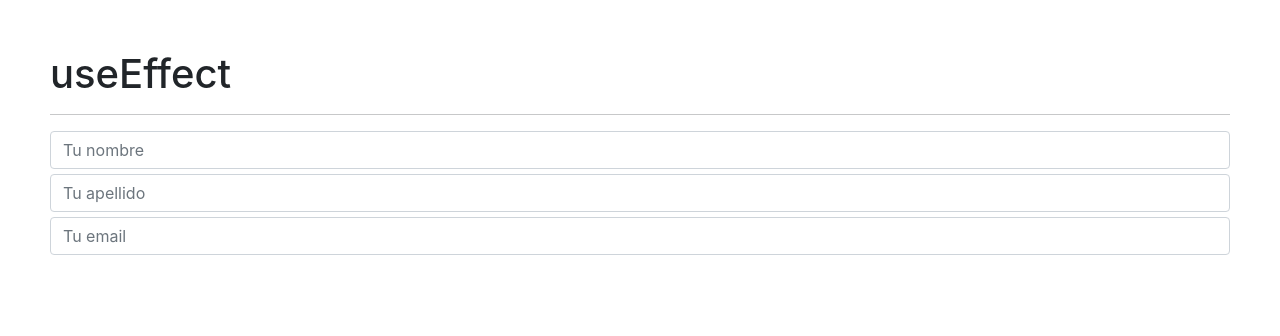
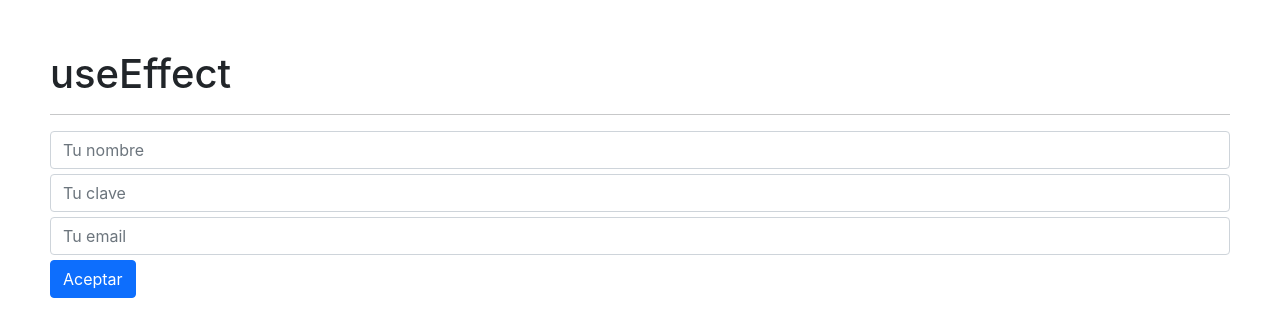
Before and after one commit to ddalairac/course-react, a React (Create React App) app in the folder 05-hook-app/: page / in a window 1280 px wide. Shown: the top 336 px of the page. Built offline with nearby package versions, Linux system fonts and the light colour scheme.

Commit message:
custom hook form

```diff
--- /dev/null
+++ b/05-hook-app/src/components/02-useEffect/FormWithCustomHook.js
@@ -0,0 +1,73 @@
+import React, { useEffect } from 'react'
+import './effects.css';
+import { useForm } from './useForm';
+
+export const FormWithCustomHook = () => {
+
+    const initialFormState = {
+        name: '',
+        password: '',
+        email: '',
+    }
+    const [formState, handleInputChange] = useForm(initialFormState)
+
+    const { name, password, email } = formState
+
+
+    useEffect((() => {
+        // console.log("siempre que cambia formState")
+    }), [formState])
+    useEffect((() => {
+        // console.log("siempre que cambia name")
+    }), [name])
+    useEffect((() => {
+        // console.log("siempre que cambia password")
+    }), [password])
+    useEffect((() => {
+        // console.log("siempre que cambia email")
+    }), [email])
+
+    const handleSubmit = (e) => {
+        e.preventDefault();
+        console.log(formState)
+    }
+    return (
+        <>
+            <form onSubmit={handleSubmit}>
+                <h1>useEffect</h1>
+                <hr />
+                <div className="form-group">
+                    <input
+                        type="text"
+                        name="name"
+                        className="form-control"
+                        placeholder="Tu nombre"
+                        value={name}
+                        onChange={handleInputChange}
+                    />
+                </div>
+                <div className="form-group">
+                    <input
+                        type="password"
+                        name="password"
+                        className="form-control"
+                        placeholder="Tu clave"
+                        value={password}
+                        onChange={handleInputChange}
+                    />
+                </div>
+                <div className="form-group">
+                    <input
+                        type="text"
+                        name="email"
+                        className="form-control"
+                        placeholder="Tu email"
+                        value={email}
+                        onChange={handleInputChange}
+                    />
+                </div>
+                <button className="btn btn-primary" type="submit">Aceptar</button>
+            </form>
+        </>
+    )
+}
--- a/05-hook-app/src/components/02-useEffect/Message.js
+++ b/05-hook-app/src/components/02-useEffect/Message.js
@@ -1,7 +1,7 @@
 import React, { useEffect } from 'react'
 
 export const Message = () => {
-    useEffect(() => {
+        useEffect(() => {
         console.log("componente montado: add Listener")
         const mousemoveHandler = (e) => {
             console.log("addEventListener")
@@ -18,4 +18,5 @@ export const Message = () => {
             <h1>bla</h1>
         </>
     )
+
 }
--- a/05-hook-app/src/components/02-useEffect/SimpleForm.js
+++ b/05-hook-app/src/components/02-useEffect/SimpleForm.js
@@ -75,7 +75,7 @@ export const SimpleForm = () => {
                 />
             </div>
 
-            {(name == '123') && <Message/> }
+            {(name === '123') && <Message/> }
         </>
     )
 }
--- /dev/null
+++ b/05-hook-app/src/components/02-useEffect/useForm.js
@@ -0,0 +1,16 @@
+import { useState } from "react"
+
+
+export const useForm = (initialState = {}) => {
+    const [values, setValues] = useState(initialState)
+
+    const handleInputChange = (e) => {
+        let { target } = e
+        setValues({
+            ...values,
+            [target.name]: target.value
+        })
+    }
+
+    return [values, handleInputChange]
+}
--- a/05-hook-app/src/index.js
+++ b/05-hook-app/src/index.js
@@ -1,6 +1,7 @@
 import React from 'react';
 import ReactDOM from 'react-dom';
-import { SimpleForm } from './components/02-useEffect/SimpleForm';
+import { FormWithCustomHook } from './components/02-useEffect/FormWithCustomHook';
+// import { SimpleForm } from './components/02-useEffect/SimpleForm';
 // import { CounterWithCustomHook } from './components/01-useState/CounterWithCustomHook';
 // import { CounterApp } from './components/01-useState/CounterApp';
 // import { HookApp } from './HookApp';
@@ -12,7 +13,8 @@ ReactDOM.render(
     {/* <HookApp /> */}
     {/* <CounterApp /> */}
     {/* <CounterWithCustomHook /> */}
-    <SimpleForm />
+    {/* <SimpleForm /> */}
+    <FormWithCustomHook />
   </React.StrictMode>,
   document.getElementById('root')
 );
```
Also changed, not shown: 1 other file (tests, documents, lock files or other folders).
